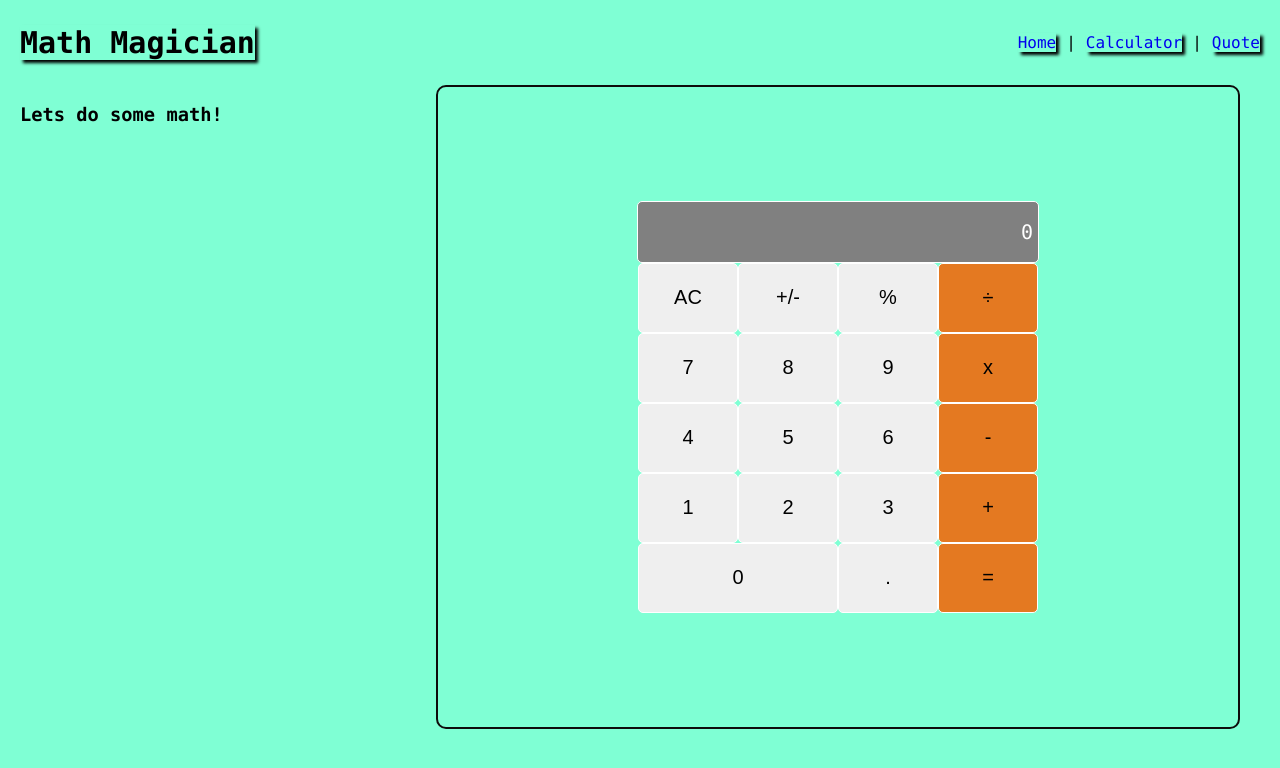
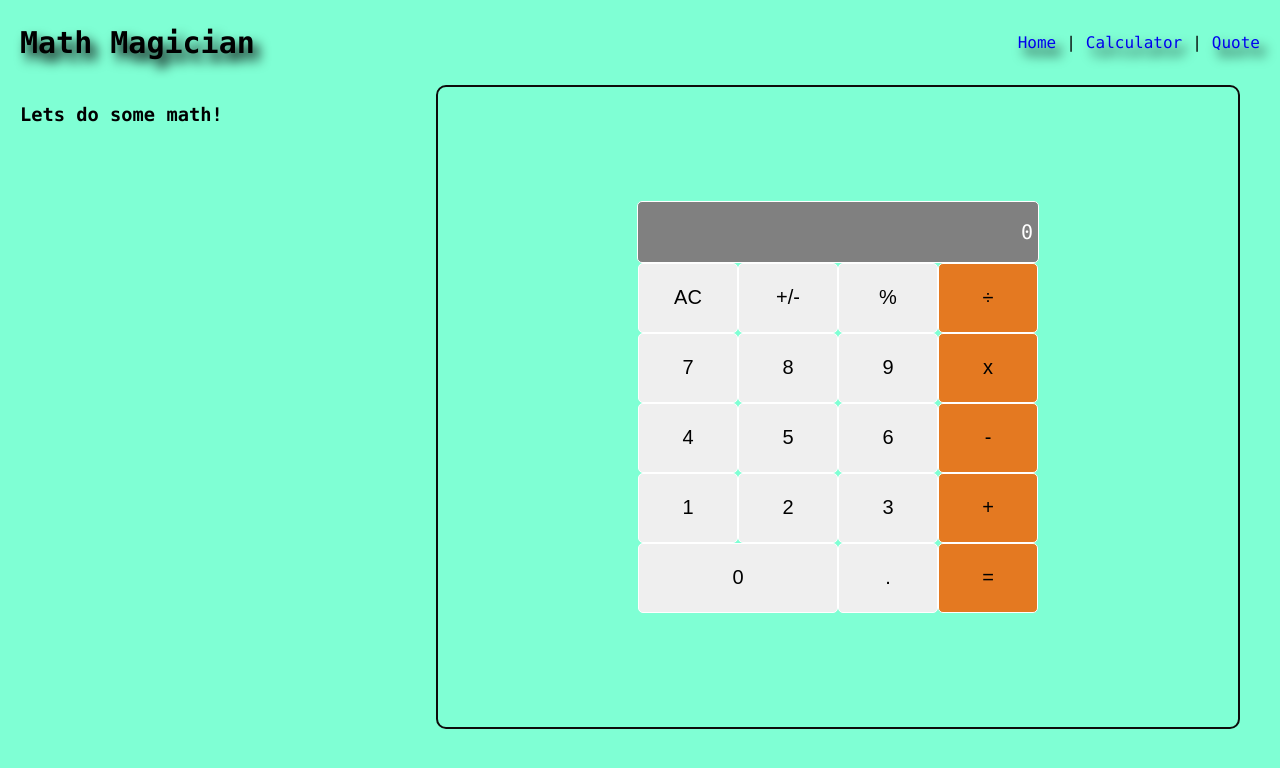
Before and after one commit to Fahim-Khan-P/math-magician-1, a React (Create React App) app: page /calculator in a window 1280 px wide. Shown: the top 768 px of the page. Built offline with nearby package versions, Linux system fonts and the light colour scheme.

Commit message:
Add filter property to links

```diff
--- a/src/components/calculator.css
+++ b/src/components/calculator.css
@@ -73,7 +73,7 @@ button:hover {
 
 .link {
   margin: 10px;
-  box-shadow: 3px 3px 3px black;
+  filter: drop-shadow(6px 8px 6px black);
   text-decoration: none;
 }
 
@@ -84,7 +84,7 @@ button:hover {
 
 .math-title {
   font-size: 30px;
-  box-shadow: 3px 3px 3px black;
+  filter: drop-shadow(6px 8px 6px black);
 }
 
 .tags {
```
